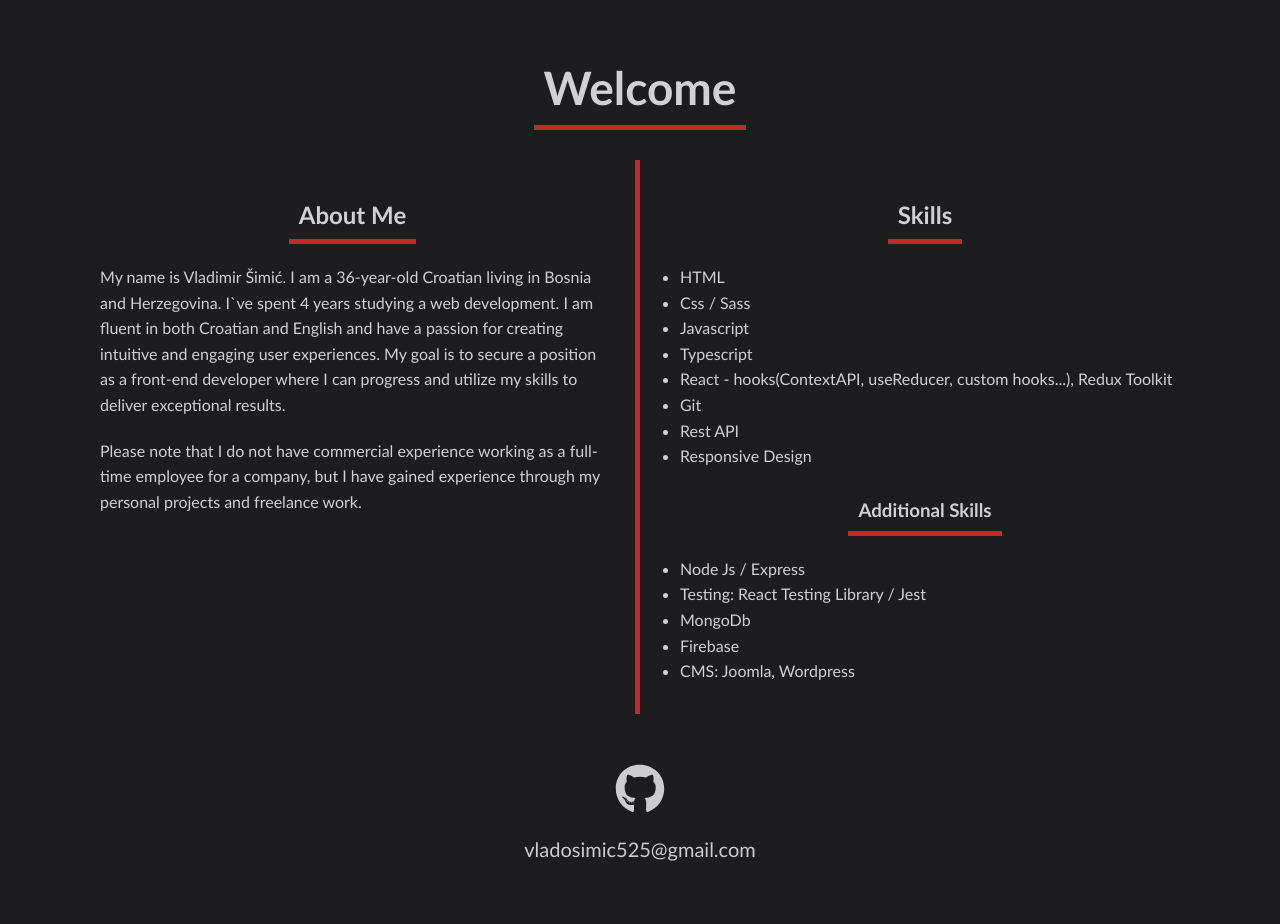
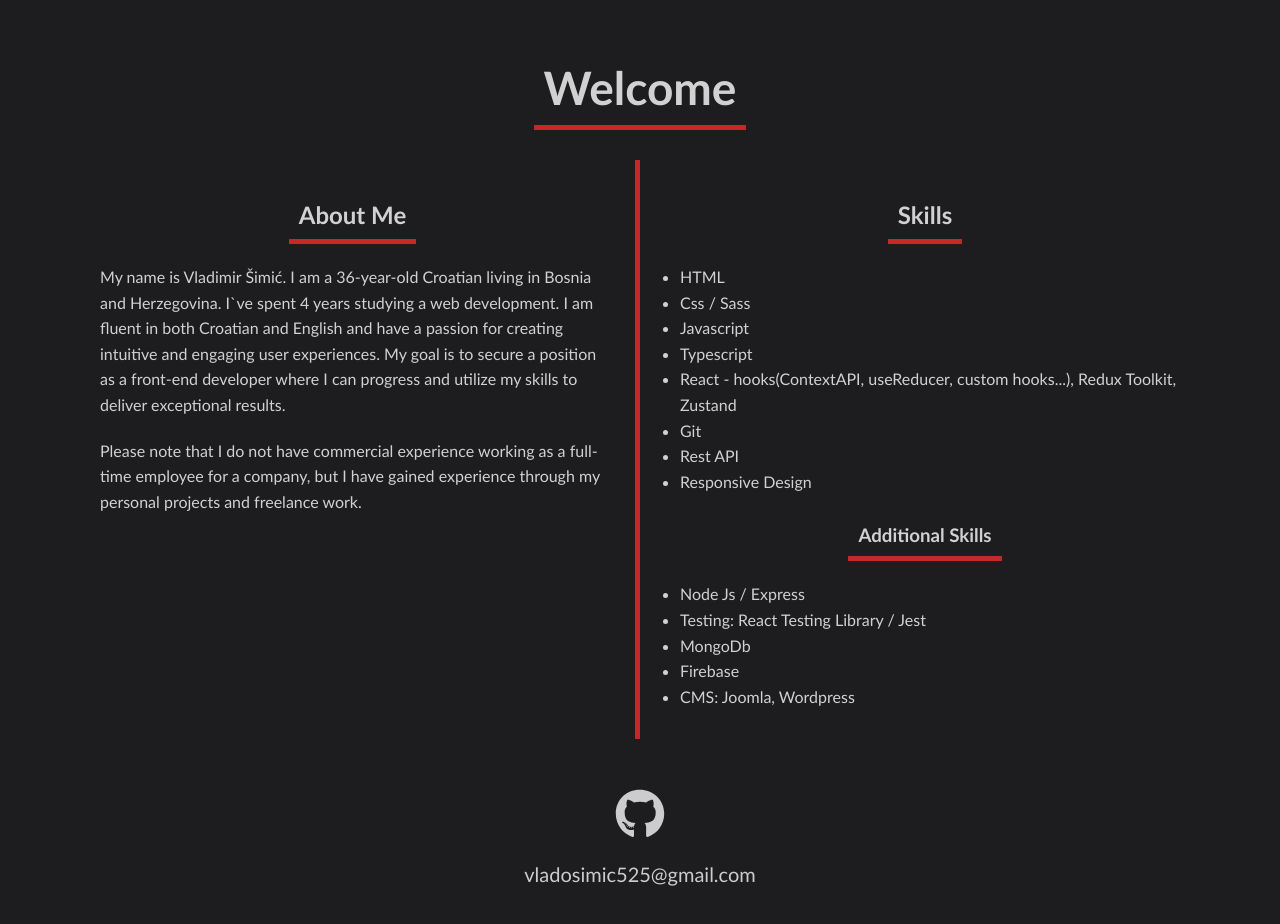
Before and after one commit to VladoSimic23/Portfolio, a React (Create React App) app: page / in a window 1280 px wide. Shown: the top 924 px of the page. Built offline with nearby package versions, Linux system fonts and the light colour scheme.

Commit message:
Update Skills.tsx

```diff
--- a/src/components/Skills/Skills.tsx
+++ b/src/components/Skills/Skills.tsx
@@ -12,7 +12,7 @@ const Skills = () => {
           <li>Typescript</li>
           <li>
             React - hooks(ContextAPI, useReducer, custom hooks...), Redux
-            Toolkit
+            Toolkit, Zustand
           </li>
           <li>Git</li>
           <li>Rest API</li>
```
